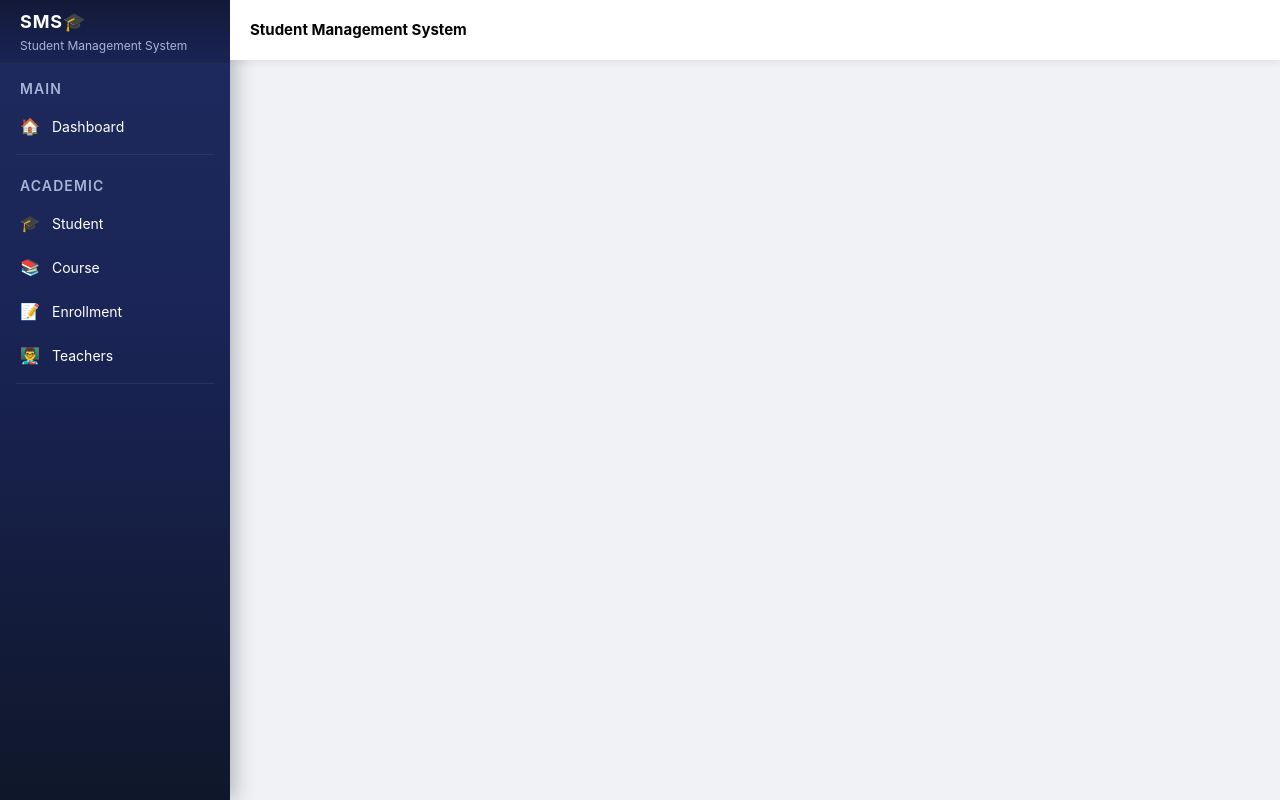
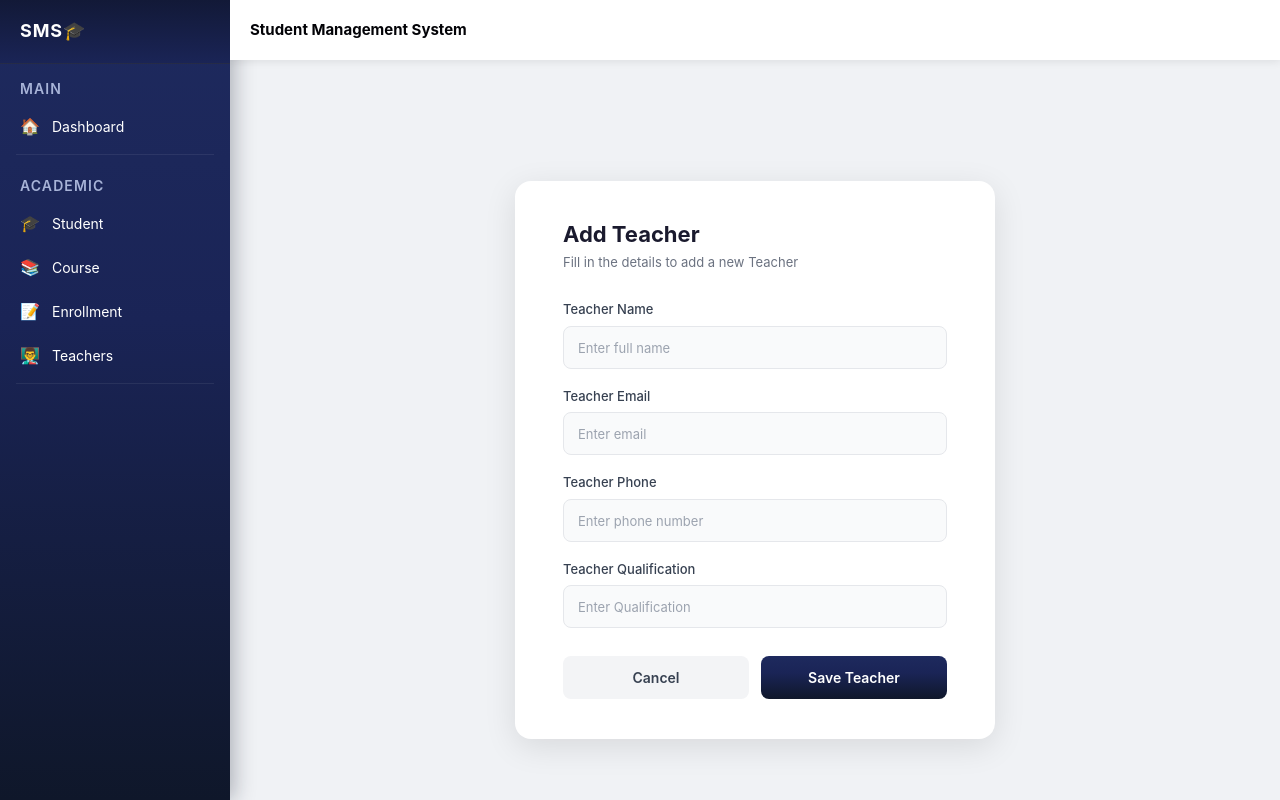
Before and after one commit to akhil14712-debug/frontend-sms, a React (Vite) app: page /teachers/add in a window 1280 px wide. Built offline with nearby package versions, Linux system fonts and the light colour scheme.

Commit message:
added teacher module

```diff
--- a/src/App.jsx
+++ b/src/App.jsx
@@ -8,6 +8,8 @@ import './Style/global.css'
 import AddStudent from './Components/Students/AddStudent';
 import ListCourse from './Components/Cources/ListCourse';
 import AddCourse from './Components/Cources/AddCourse';
+import AddTeacher from './Components/Teachers/AddTeacher';
+import ListTeacher from './Components/Teachers/ListTeacher';
 
 const App = () => {
   const [active,setActive] = useState("Dashboard")
@@ -29,6 +31,9 @@ const App = () => {
           <Route path="/courses" element={<ListCourse/>}></Route>
           <Route path="/courses/add" element={<AddCourse/>}></Route>
           <Route path="update-course/:courseId" element={<AddCourse/>}></Route>
+          <Route path="/teachers" element={<ListTeacher/>}></Route>
+          <Route path="/teachers/add" element={<AddTeacher/>}></Route>
+          <Route path="/update-teacher/:id" element={<AddTeacher/>}></Route>
         </Routes>
         </div>
       </div>
--- a/src/Components/Cources/ListCourse.jsx
+++ b/src/Components/Cources/ListCourse.jsx
@@ -49,8 +49,8 @@ const ListCourse = () => {
                         <td>{course.duration}</td>
                         <td>{course.fee}</td>
                         <td>
-                            <button className="btn btn-primary" onClick={()=>updateCourse(course.courseId)}>Update</button>
-                            <button className="btn btn-danger">Delete</button>
+                            <button className="btn btn-primary" onClick={()=>updateCourse(course.courseId)}>✏️Update</button>
+                            <button className="btn btn-danger">🗑️Delete</button>
                         </td>
                     </tr>
                    )
--- a/src/Components/Sidebar.jsx
+++ b/src/Components/Sidebar.jsx
@@ -26,7 +26,7 @@ const Sidebar = () => {
     <div className="sidebar">
       <div className="sidebar__brand">
         <div className="sidebar__brand-name">SMS🎓</div>
-        <div className="sidebar__brand-sub">Student Management System</div>
+        <div className="sidebar__brand-sub"></div>
       </div>
       <nav className="sidebar__nav">
         {navItems.map((group) => (
--- /dev/null
+++ b/src/Components/Teachers/AddTeacher.jsx
@@ -0,0 +1,196 @@
+import React, { useEffect, useState } from 'react'
+import { useNavigate ,useParams } from 'react-router-dom'
+
+import { createTeacher  ,updateTeacher} from '../../Services/TeacherService'
+
+import { getTeacher } from '../../Services/TeacherService'
+
+const AddTeacher = () => {
+
+  const [name, setName] = useState("")
+  const [email, setEmail] = useState("")
+  const [phone, setPhone] = useState("")
+  const [qualification , setQualification] = useState("");
+  const [error,setError] = useState({
+    name:"",
+    email:"",
+    phone:"",
+    qualification:""
+  })
+
+  const {id} = useParams();
+  const navigate = useNavigate()
+
+
+  useEffect(()=>{
+    if(id){
+      getTeacher(id).then((res)=>{
+
+        setName(res.data.tname);
+        setEmail(res.data.temail);
+        setPhone(res.data.tphone);
+        setQualification(res.data.qualification);
+
+      }).catch(err => {
+        console.log(err)
+      })
+    }
+  },[id])
+
+  function saveOrUpdateTeacher(e){
+    e.preventDefault();
+
+    if(validateForm()){
+      const teacher = {
+    tname: name,
+    temail: email,
+    tphone: phone,
+    qualification: qualification
+}
+      console.log(teacher)
+
+      if(id){
+        updateTeacher(id,teacher).then((res)=>{
+          console.log(res.data);
+          navigate('/teachers');
+        }).catch(err=>{
+          console.error(err);
+        })
+      }else{
+          createTeacher(teacher).then((res)=> {
+            console.log(res.data)
+            navigate('/teachers')
+          }).catch(err=>{
+            console.err(err)});
+        }
+    }
+  }
+
+  function validateForm(){
+    let valid = true;
+
+    const errorsCopy = {... error}
+
+
+    if(name.trim()){
+      errorsCopy.name = '';
+    }else{
+      errorsCopy.name = 'Name is required';
+      valid = false;
+    }
+    if(email.trim()){
+      errorsCopy.email = '';
+    }else{
+      errorsCopy.email = 'Email is required';
+      valid = false;
+    }
+    if(phone.trim()){
+      errorsCopy.phone = '';
+    }else{
+      errorsCopy.phone = 'Phone is required';
+      valid = false;
+    }
+    if(qualification.trim()){
+      errorsCopy.qualification = '';
+    }else{
+      errorsCopy.qualification = 'Qualification is required';
+      valid = false;
+    }
+
+    setError(errorsCopy);
+    return valid;
+  }
+
+  function pageTitle(){
+    if(id){
+      return <h2 className="form__title">Update Teacher</h2>
+    }else{
+      return <h2 className="form__title">Add Teacher</h2>
+    }
+  }
+
+
+
+
+  return (
+    <div className="form-container">
+      <div className="form">
+        {
+          pageTitle()
+        }
+        <p className="form__subtitle">Fill in the details to add a new Teacher</p>
+
+        <form onSubmit={saveOrUpdateTeacher}>
+          {/* <div className="form__group">
+            <label className="form__label">Student ID</label>
+            <input
+              className="form__input"
+              type="text"
+              placeholder="e.g. FIT21"
+              value={studentId}
+              onChange={(e) => setStudentId(e.target.value)}
+            />
+          </div> */}
+
+          <div className="form__group">
+            <label className="form__label">Teacher Name</label>
+            <input
+              className="form__input"
+              type="text"
+              placeholder="Enter full name"
+              value={name}
+              onChange={(e) => setName(e.target.value)}
+            />
+          </div>
+
+          <div className="form__group">
+            <label className="form__label">Teacher Email</label>
+            <input
+              className="form__input"
+              type="email"
+              placeholder="Enter email"
+              value={email}
+              onChange={(e) => setEmail(e.target.value)}
+            />
+          </div>
+
+          <div className="form__group">
+            <label className="form__label">Teacher Phone</label>
+            <input
+              className="form__input"
+              type="text"
+              placeholder="Enter phone number"
+              value={phone}
+              onChange={(e) => setPhone(e.target.value)}
+            />
+          </div>
+          <div className="form__group">
+            <label className="form__label">Teacher Qualification</label>
+            <input
+              className="form__input"
+              type="text"
+              placeholder="Enter Qualification"
+              value={qualification}
+              onChange={(e) => setQualification(e.target.value)}
+            />
+          </div>
+
+          <div className="form__actions">
+            <button
+              type="button"
+              className="form__btn-cancel"
+              onClick={() => navigate('/teachers')}
+            >
+              Cancel
+            </button>
+            <button type="submit" className="form__btn-submit" >
+              Save Teacher
+            </button>
+          </div>
+        </form>
+      </div>
+    </div>
+  )
+}
+
+export default AddTeacher
--- /dev/null
+++ b/src/Components/Teachers/ListTeacher.jsx
@@ -0,0 +1,83 @@
+import React, {useState,useEffect} from 'react'
+import { deleteTeacher,listTeacher } from '../../Services/TeacherService';
+import { useNavigate } from 'react-router-dom';
+
+
+const ListTeacher = () => {
+    const navigate = useNavigate()
+    const [teachers,setTeachers] = useState([]);
+    useEffect(()=>{
+        getAllTeacher();
+    },[])
+
+    function getAllTeacher(){
+        listTeacher().then((res)=>{
+            setTeachers(res.data);
+        }).catch(error =>{
+            console.log(error);
+        });
+    }
+
+    function updateTeacher(id){
+        navigate(`/update-teacher/${id}`);
+    }
+
+    function removeTeacher(id){
+        console.log(id);
+        deleteTeacher(id).then((res) => {
+            getAllTeacher();
+        }).catch(err =>{
+            console.error(err);
+        })
+    }
+
+
+
+  return (
+    <div>
+    <button className="my-btn1" onClick={() => navigate('/teachers/add')}>+ Add Teacher</button>
+    <div className="table-wrapper">
+        <h2><center>List of Teacher</center></h2>
+        <table className="table table-striped table-bordered student-table">
+            <thead>
+                <tr>
+                    <th>Teacher Id</th>
+                    <th>Teacher Name</th>
+                    <th>Teacher Email</th>
+                    <th>Teacher Phone</th>
+                    <th>Qualification</th>
+                    <th>Action</th>
+
+                </tr>
+            </thead>
+
+            <tbody>
+                {
+                    teachers.map(teacher =>
+                        <tr key={teacher.teacherId}>
+                            <td>{teacher.teacherId}</td>
+
+                            <td>{teacher.tname}</td>
+                            <td>{teacher.temail}</td>
+                            <td>{teacher.tphone}</td>
+                            <td>{teacher.qualification}</td>
+
+                            <td>
+                                <button className="btn btn-primary" onClick={() => updateTeacher(teacher.teacherId)}>✏️Update</button>
+                                 <button className="btn btn-danger" onClick={() => removeTeacher(teacher.teacherId)}>🗑️Delete</button>
+                            </td>
+                        </tr>
+
+                    )
+                }
+            </tbody>
+
+        </table>
+    </div>
+   </div>
+
+
+  )
+}
+
+export default ListTeacher
--- /dev/null
+++ b/src/Services/TeacherService.js
@@ -0,0 +1,13 @@
+import axios from "axios";
+
+const REST_API_BASE_URL = 'http://localhost:8080/api/teacher';
+
+export const listTeacher = ()=> axios.get(REST_API_BASE_URL);
+
+export const createTeacher = (teacher)=> axios.post(REST_API_BASE_URL,teacher);
+
+export const getTeacher = (id) => axios.get(REST_API_BASE_URL +'/'+id);
+
+export const updateTeacher = (id,teacher) => axios.put(REST_API_BASE_URL +'/'+id,teacher);
+
+export const deleteTeacher = (id) => axios.delete(REST_API_BASE_URL +'/'+id);
```
Also changed, not shown: src/Components/Dashboard.jsx (+17 -15 lines), src/Components/Students/ListStudent.jsx (+7 -7 lines), src/Components/Students/StudentCount.jsx (+11 -11 lines), src/Style/global.css (+14 -6 lines).
